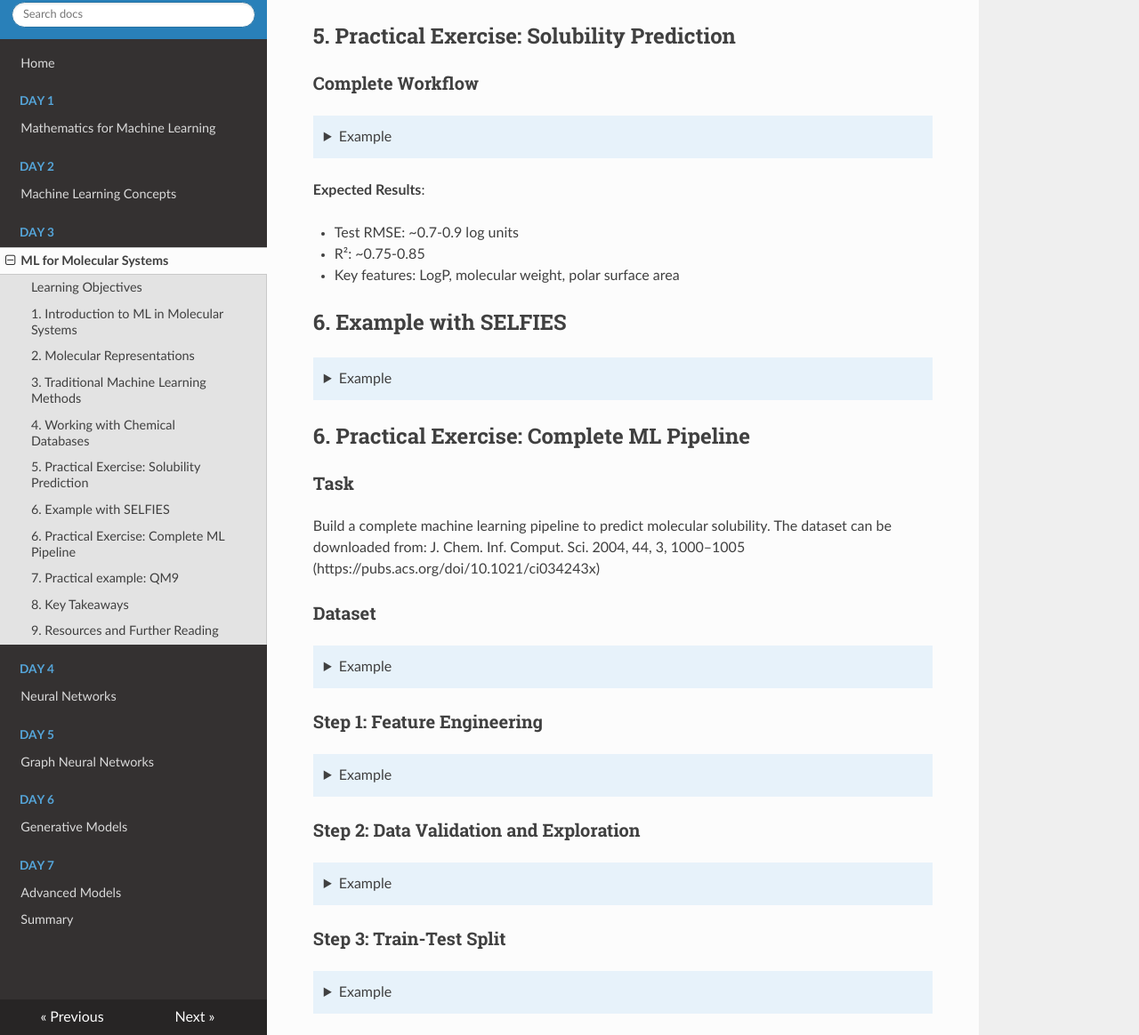
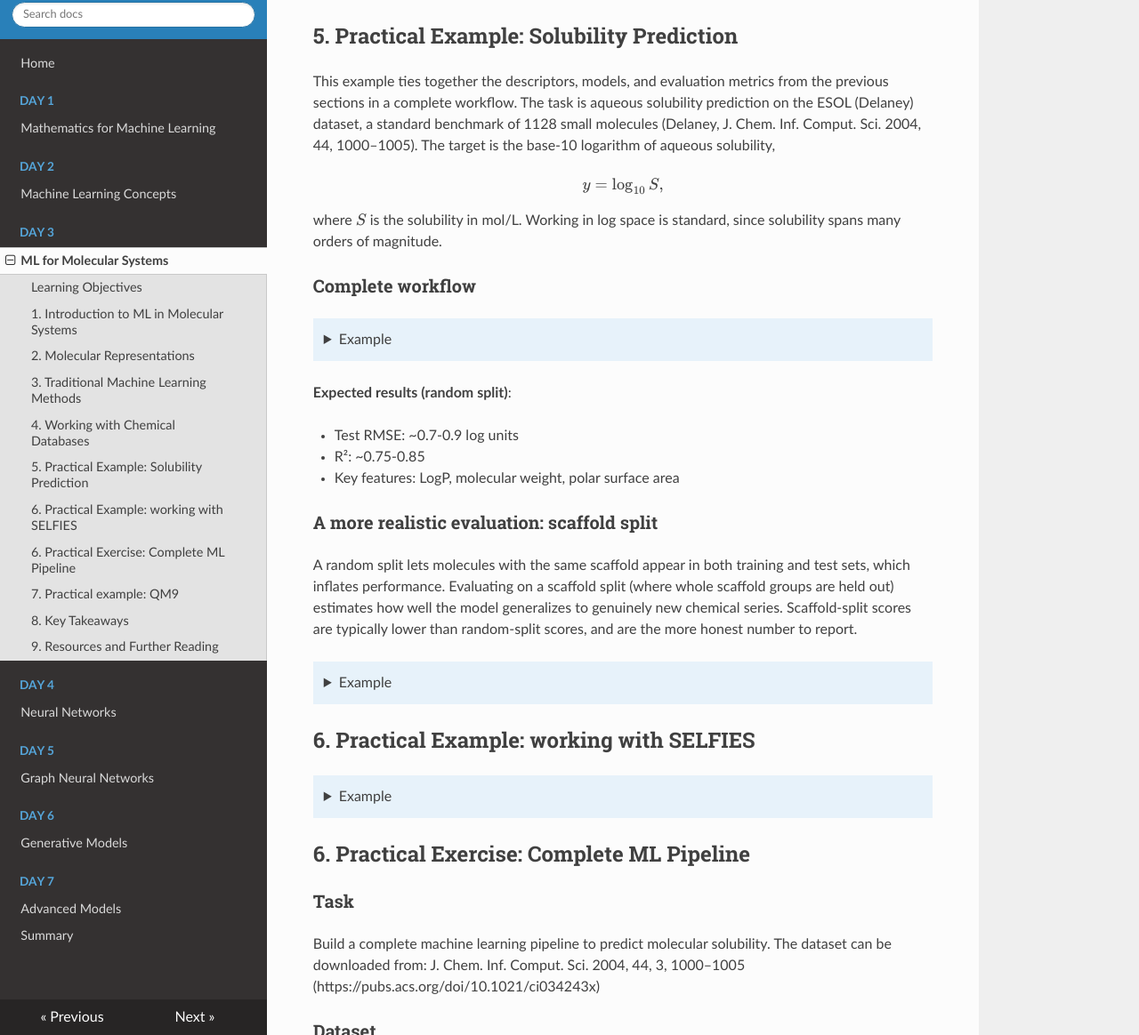
Before and after one commit to pojeda/course-mlmd, an MkDocs documentation site: the page built from docs/day3.md, in a window 1280 px wide and 1400 px high, scrolled down 15064 px. Shown: the part 236-1400 px from the top of the window at 89% size. Built offline with MkDocs 1.6.1, drawn with Linux system fonts in a browser that asks for light colours; nearby versions of some CDN libraries.

Commit message:
Day3 examples

````diff
--- a/docs/day3.md
+++ b/docs/day3.md
@@ -2023,9 +2023,22 @@
         return train_idx, test_idx
     ```
 
-## 5. Practical Exercise: Solubility Prediction
-
-### Complete Workflow
+## 5. Practical Example: Solubility Prediction
+
+This example ties together the descriptors, models, and evaluation metrics from the
+previous sections in a complete workflow. The task is aqueous solubility prediction on
+the ESOL (Delaney) dataset, a standard benchmark of 1128 small molecules
+(Delaney, J. Chem. Inf. Comput. Sci. 2004, 44, 1000–1005). The target is the base-10
+logarithm of aqueous solubility,
+
+$$
+y = \log_{10} S,
+$$
+
+where $S$ is the solubility in mol/L. Working in log space is standard, since solubility
+spans many orders of magnitude.
+
+### Complete workflow
 
 ??? note "Example"
 
@@ -2061,45 +2073,66 @@
             'NumAromaticRings': Descriptors.NumAromaticRings(mol),
             'NumRings': Descriptors.RingCount(mol),
             'MolMR': Descriptors.MolMR(mol),
-            'FractionCSP3': Descriptors.FractionCSP3(mol)
+            'FractionCSP3': Descriptors.FractionCSP3(mol),
         }
 
-    desc_list = [calculate_descriptors(s) for s in df['smiles']]
-    X_desc = pd.DataFrame([d for d in desc_list if d is not None])
-    y = df['measured log solubility in mols per litre'].values[:len(X_desc)]
-
-    # Step 3: Train-Test Split
+    # Build features and targets together so that they stay aligned even if
+    # some SMILES fail to parse. (Slicing y with [:len(X)] would silently
+    # mispair rows whenever a molecule in the middle is dropped.)
+    target_col = 'measured log solubility in mols per litre'
+
+    records, targets, valid_smiles = [], [], []
+    for smiles, solubility in zip(df['smiles'], df[target_col]):
+        descriptors = calculate_descriptors(smiles)
+        if descriptors is not None:
+            records.append(descriptors)
+            targets.append(solubility)
+            valid_smiles.append(smiles)
+
+    X_desc = pd.DataFrame(records)
+    y = np.array(targets)
+
+    print(f"Valid molecules: {len(X_desc)}")
+
+    # Step 3: Train-test split
     X_train, X_test, y_train, y_test = train_test_split(
         X_desc, y, test_size=0.2, random_state=42
     )
 
-    # Step 4: Scale Features
-    scaler = StandardScaler()
-    X_train_scaled = scaler.fit_transform(X_train)
-    X_test_scaled = scaler.transform(X_test)
-
-    # Step 5: Train Model
+    # Step 4: Train model
+    # Note: feature scaling is intentionally omitted here. Random forests
+    # are invariant to monotonic per-feature rescaling, so standardization
+    # has no effect. Scaling matters for linear models, SVMs, k-NN, and
+    # neural networks, but not for tree-based models.
     model = RandomForestRegressor(n_estimators=100, random_state=42)
-    model.fit(X_train_scaled, y_train)
-
-    # Step 6: Evaluate
-    y_pred = model.predict(X_test_scaled)
+    model.fit(X_train, y_train)
+
+    # Step 5: Evaluate
+    y_pred = model.predict(X_test)
 
     rmse = np.sqrt(mean_squared_error(y_test, y_pred))
     mae = mean_absolute_error(y_test, y_pred)
     r2 = r2_score(y_test, y_pred)
 
-    print(f"\nResults:")
+    print("\nResults (random split):")
     print(f"RMSE: {rmse:.3f}")
     print(f"MAE:  {mae:.3f}")
     print(f"R²:   {r2:.3f}")
 
+    # Step 6: Cross-validation (more stable than a single split)
+    cv_scores = cross_val_score(model, X_desc, y, cv=5, scoring="r2")
+    print(f"\n5-fold CV R²: {cv_scores.mean():.3f} ± {cv_scores.std():.3f}")
+
     # Step 7: Visualize
     plt.figure(figsize=(8, 8))
     plt.scatter(y_test, y_pred, alpha=0.5)
-    plt.plot([y_test.min(), y_test.max()], [y_test.min(), y_test.max()], 'r--', lw=2)
-    plt.xlabel('True Solubility (log M)')
-    plt.ylabel('Predicted Solubility (log M)')
+    plt.plot(
+        [y_test.min(), y_test.max()],
+        [y_test.min(), y_test.max()],
+        'r--', lw=2
+    )
+    plt.xlabel('True solubility (log M)')
+    plt.ylabel('Predicted solubility (log M)')
     plt.title(f'Predictions (R² = {r2:.3f})')
     plt.axis('equal')
     plt.tight_layout()
@@ -2114,18 +2147,48 @@
         'importance': importances
     }).sort_values('importance', ascending=False)
 
-    print("\nTop 5 Most Important Features:")
+    print("\nTop 5 most important features:")
     print(feature_importance_df.head())
     ```
 
-**Expected Results**:
+**Expected results (random split)**:
 
 - Test RMSE: ~0.7-0.9 log units
 - R²: ~0.75-0.85
 - Key features: LogP, molecular weight, polar surface area
 
-
-## 6. Example with SELFIES
+### A more realistic evaluation: scaffold split
+
+A random split lets molecules with the same scaffold appear in both training and test
+sets, which inflates performance. Evaluating on a scaffold split (where whole scaffold
+groups are held out) estimates how well the model generalizes to genuinely new chemical
+series. Scaffold-split scores are typically lower than random-split scores, and are the
+more honest number to report.
+
+??? note "Example"
+
+    ```python
+    # Reuses the scaffold_split function from Section 4.2.
+    from rdkit import Chem  # noqa: F401  (used inside scaffold_split)
+
+    train_idx, test_idx = scaffold_split(valid_smiles, test_size=0.2)
+
+    X_arr = X_desc.to_numpy()
+    X_train_s, X_test_s = X_arr[train_idx], X_arr[test_idx]
+    y_train_s, y_test_s = y[train_idx], y[test_idx]
+
+    model_s = RandomForestRegressor(n_estimators=100, random_state=42)
+    model_s.fit(X_train_s, y_train_s)
+
+    y_pred_s = model_s.predict(X_test_s)
+
+    print("Results (scaffold split):")
+    print(f"RMSE: {np.sqrt(mean_squared_error(y_test_s, y_pred_s)):.3f}")
+    print(f"MAE:  {mean_absolute_error(y_test_s, y_pred_s):.3f}")
+    print(f"R²:   {r2_score(y_test_s, y_pred_s):.3f}")
+    ```
+
+## 6. Practical Example: working with SELFIES
 
 ??? note "Example"
 
````
Also changed, not shown: other parts of docs/day3.md (+3 -4 lines).
